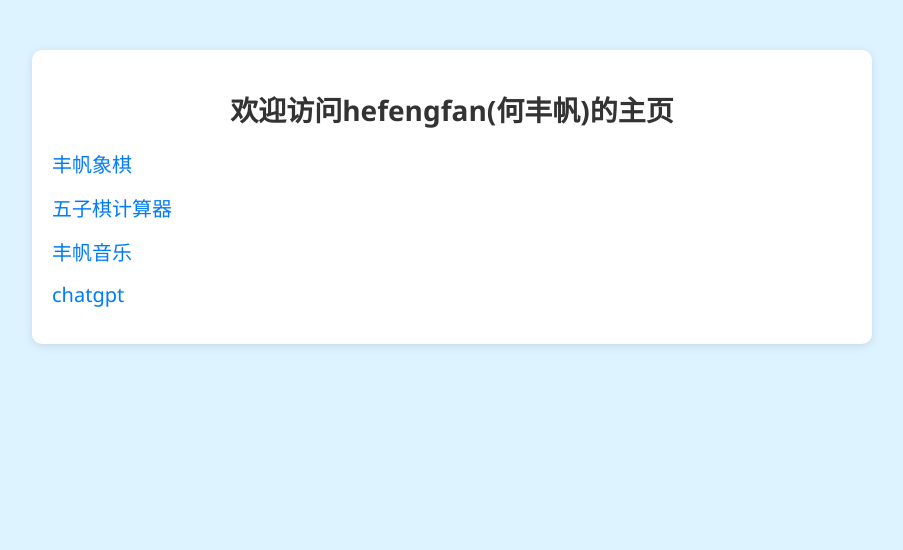
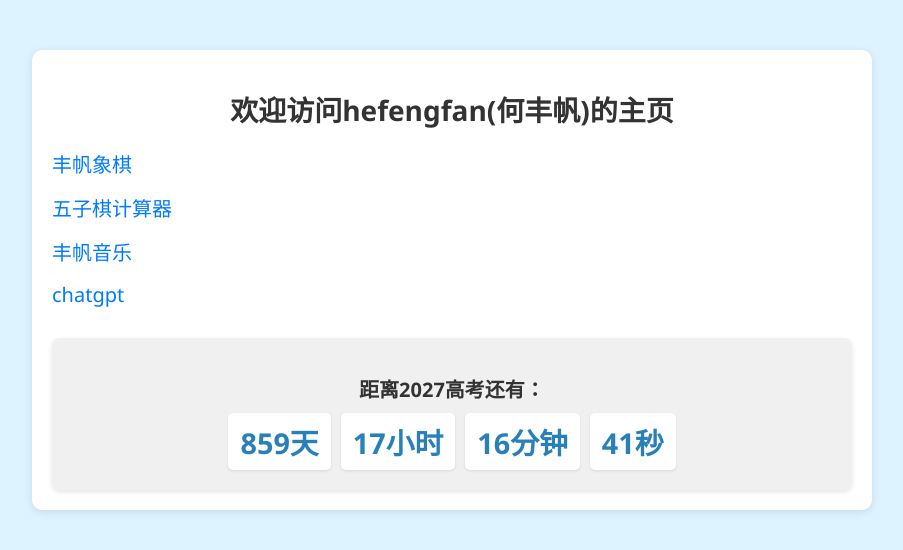
Before and after one commit to heliwen0812/hefengfan.github.io, a plain HTML site: page index.html in a window 1280 px wide. Shown: the whole page, without its empty margins (188-1091 px from the left). Drawn offline with Linux system fonts and the light colour scheme.

Commit message:
Update index.html

```diff
--- a/index.html
+++ b/index.html
@@ -60,6 +60,39 @@ a:hover {
   text-decoration: underline;
   color: #0056b3;
 }
+
+/* Countdown Styles - Added */
+.countdown-section {
+  margin-top: 30px;
+  text-align: center;
+  background-color: #f0f0f0; /* Light gray background */
+  padding: 20px;
+  border-radius: 8px;
+  box-shadow: 0 2px 5px rgba(0,0,0,0.1);
+}
+
+.countdown-title {
+  font-size: 20px;
+  margin-bottom: 10px;
+  color: #333;
+}
+
+.countdown-display {
+  font-size: 1.8em;
+  font-weight: bold;
+  color: #2980b9; /* Nice blue color */
+  display: flex;
+  justify-content: center;
+  gap: 10px;
+}
+
+.countdown-unit {
+  background-color: white;
+  padding: 8px 12px;
+  border-radius: 5px;
+  box-shadow: 0 1px 3px rgba(0,0,0,0.1);
+}
+
 </style>
 </head>
 <body>
@@ -71,6 +104,44 @@ a:hover {
     <li><a href="https://heliwen0812.github.io/">丰帆音乐</a></li>
     <li><a href="https://hefengfan.github.io/chatgpt.html">chatgpt</a></li>
   </ul>
+
+  <div class="countdown-section">
+    <h2 class="countdown-title">距离2027高考还有：</h2>
+    <div class="countdown-display" id="countdown-display">
+      <div class="countdown-unit"><span id="days">0</span>天</div>
+      <div class="countdown-unit"><span id="hours">0</span>小时</div>
+      <div class="countdown-unit"><span id="minutes">0</span>分钟</div>
+      <div class="countdown-unit"><span id="seconds">0</span>秒</div>
+    </div>
+  </div>
 </div>
+
+<script>
+  const targetDate = new Date('2027-06-07T00:00:00'); //高考日期
+
+  function updateCountdown() {
+    const currentDate = new Date();
+    const timeLeft = targetDate - currentDate;
+
+    if (timeLeft < 0) {
+      document.getElementById('countdown-display').innerHTML = "2027高考倒计时已结束！";
+      return;
+    }
+
+    const days = Math.floor(timeLeft / (1000 * 60 * 60 * 24));
+    const hours = Math.floor((timeLeft % (1000 * 60 * 60 * 24)) / (1000 * 60 * 60));
+    const minutes = Math.floor((timeLeft % (1000 * 60 * 60)) / (1000 * 60));
+    const seconds = Math.floor((timeLeft % (1000 * 60)) / 1000);
+
+    document.getElementById('days').textContent = days;
+    document.getElementById('hours').textContent = hours;
+    document.getElementById('minutes').textContent = minutes;
+    document.getElementById('seconds').textContent = seconds;
+  }
+
+  setInterval(updateCountdown, 1000);
+  updateCountdown();
+</script>
+
 </body>
 </html>
```
